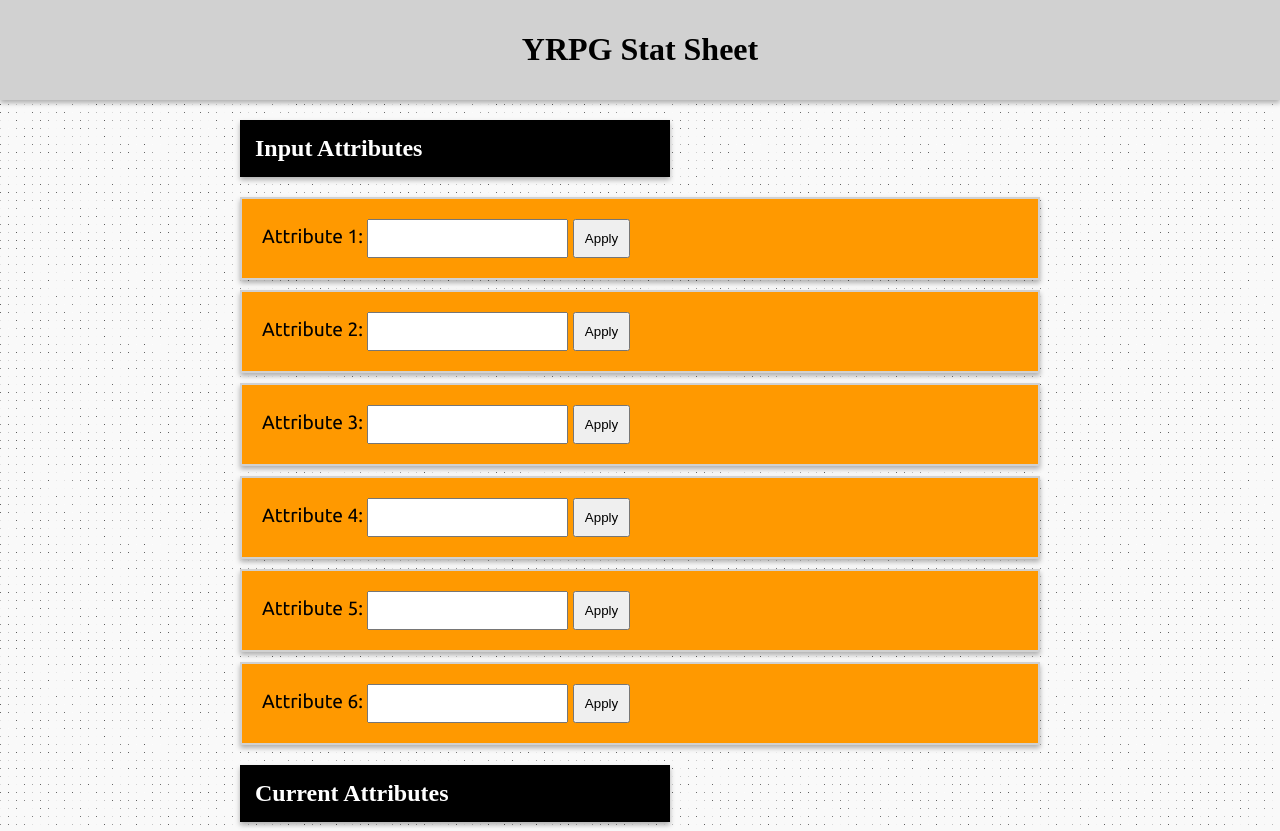
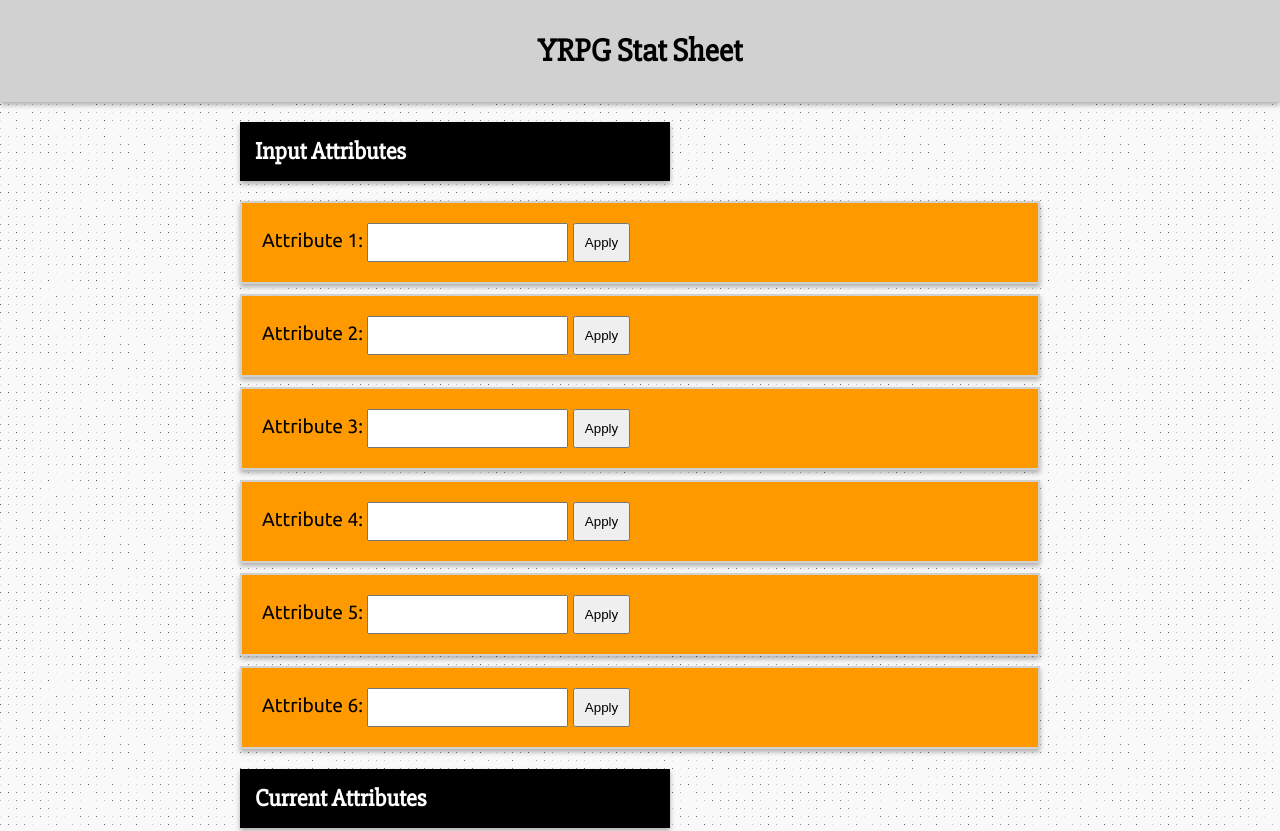
Before and after one commit to Mark-A-Prince/yrpg-web-app, a plain HTML site: page yrpg/index.html in a window 1280 px wide. Shown: the top 831 px of the page. Drawn offline with nearby package versions, Linux system fonts and the light colour scheme.

Commit message:
Update yrpg.css

```diff
--- a/yrpg/css/yrpg.css
+++ b/yrpg/css/yrpg.css
@@ -4,7 +4,7 @@ body{margin: 0;
 
 header{background-color: #d1d1d1;
        padding: 10px;
-       font-family: 'Slab 27px', serif;
+       font-family: 'Slabo 27px', serif;
        text-align: center;
        box-shadow: 0px 3px 5px rgba(0,0,0,0.3);}
 
@@ -15,7 +15,7 @@ h2{color: white;
    padding: 15px;
    box-shadow: 0px 3px 5px rgba(0,0,0,0.3);
    max-width: 400px;
-   font-family: 'Slab 27px', serif;
+   font-family: 'Slabo 27px', serif;
  /*border-right: thick solid #ff9900;*/}
 
 #container{margin: auto;
```
